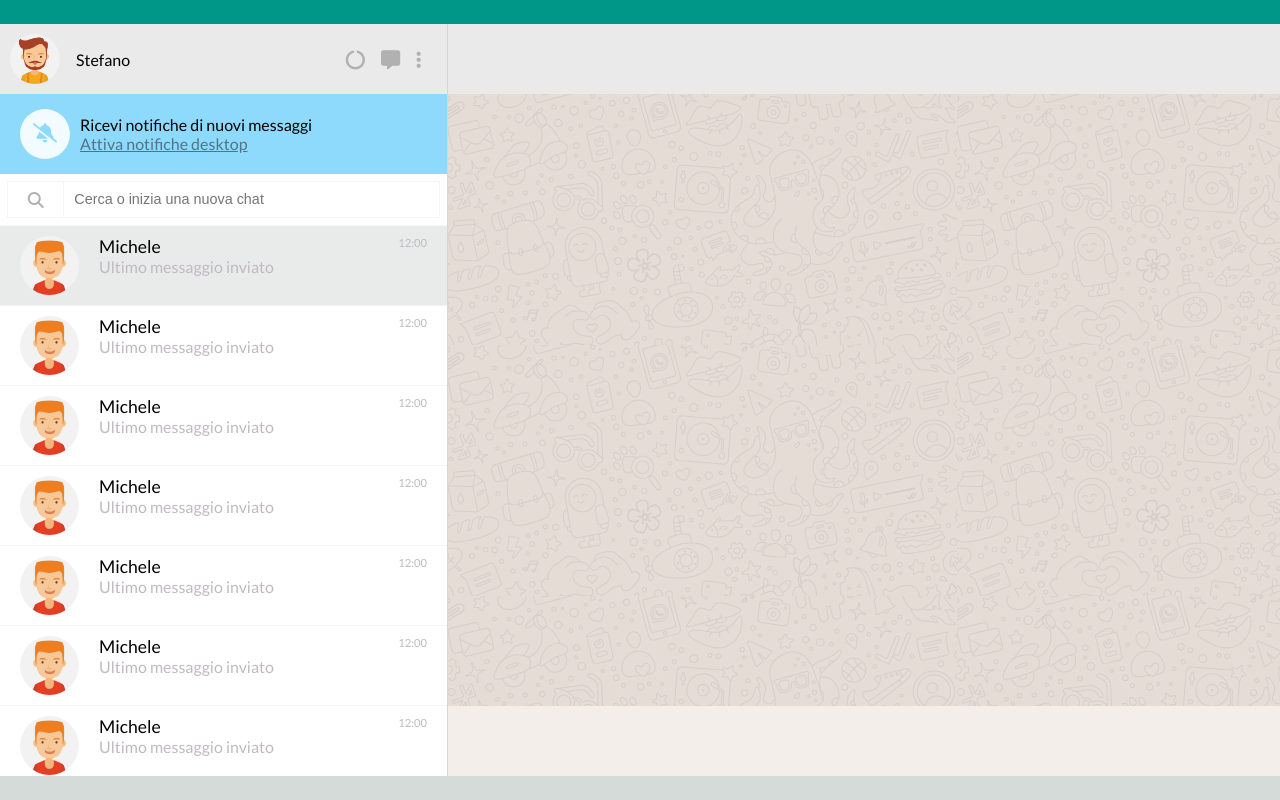
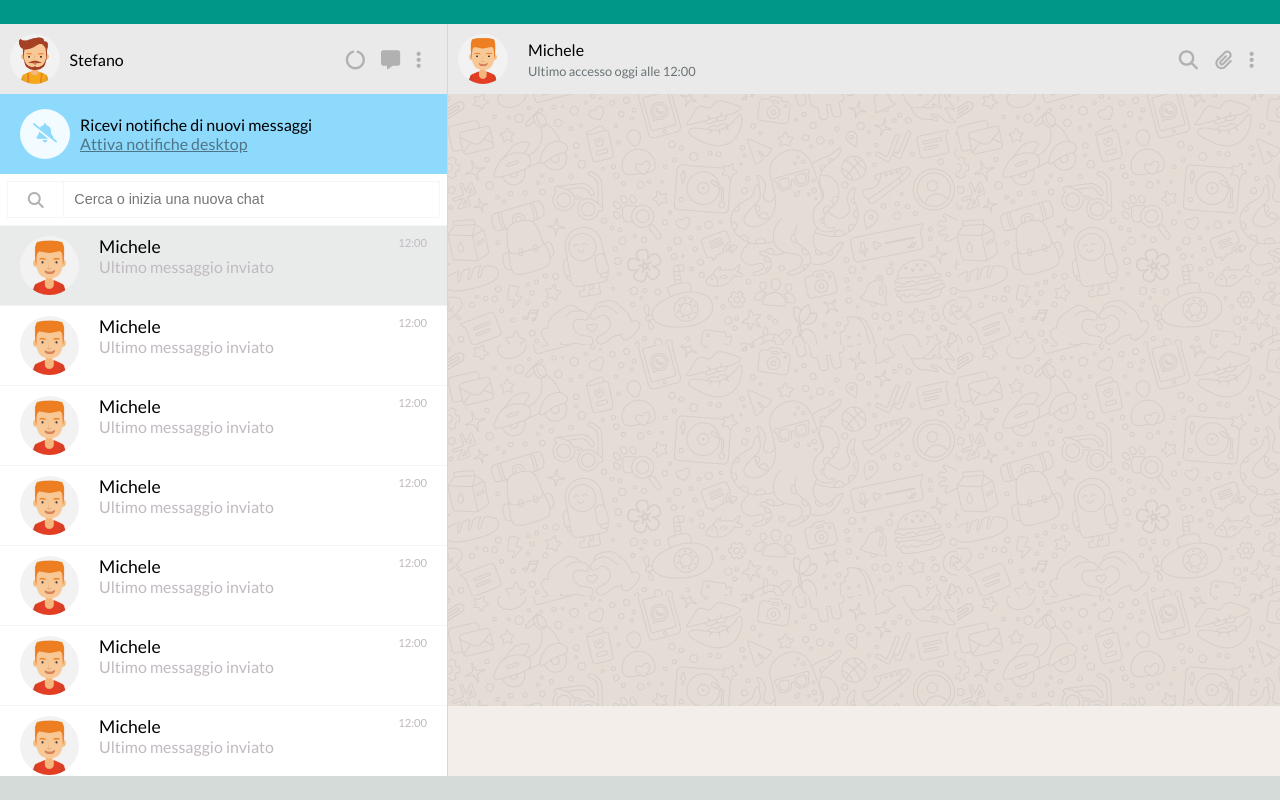
Before and after one commit to TheKaiser8/vue-boolzapp, a plain HTML site: page index.html in a window 1280 px wide. Drawn offline with nearby package versions, Linux system fonts and the light colour scheme.

Commit message:
Aggiunge in main header  chat attiva con dettagli In header-current-chat aggiunge: user-avatar e user-nav

```diff
--- a/css/style.css
+++ b/css/style.css
@@ -51,7 +51,7 @@ body {
     height: 100%;
     border-radius: 50%;
 }
-.user-nav {
+.user-nav, .chat-nav {
     display: flex;
     color: #b1b1b1;
 }
@@ -80,7 +80,7 @@ aside {
 }
 .user-avatar {
     display: flex;
-    justify-content: space-between;
+    flex-grow: 1;
     align-items: center;
     height: 100%;
 }
@@ -90,7 +90,7 @@ aside {
     align-items: center;
 }
 .info-user {
-    margin-left: 1rem;
+    margin-left: 0.6rem;
 }
 .banner {
     display: flex;
@@ -143,7 +143,7 @@ aside {
 .active {
     background-color: #e9ebeb;
 }
-.info-chat {
+.info-chat, .info-contact {
     flex-grow: 1;
     margin-left: 1.25rem;
 }
@@ -167,6 +167,15 @@ main {
     flex-grow: 1;
     background-image: url('../img/mine.jpg');
 }
+.header-current-chat {
+    display: flex;
+    align-items: center;
+}
+.info-contact__last-access {
+    font-size: 0.8rem;
+    color: #6b7376;
+    margin-top: .25rem;
+}
 .footer-current-chat {
     height: 4.375rem;
     background-color: #f3eeea;
--- a/index.html
+++ b/index.html
@@ -125,7 +125,24 @@
         <!-- /Aside con lista chat -->
         <!-- Main con chat attiva -->
         <main>
-            <header class="box-header header-current-chat"></header>
+            <!-- Header chat attiva -->
+            <header class="box-header header-current-chat">
+                <div class="user-avatar">
+                    <img class="img-avatar" src="img/avatar_1.jpg" alt="Michele">
+                    <div class="info-contact">
+                        <span class="info-contact__name">Michele</span>
+                        <p class="info-contact__last-access">Ultimo accesso oggi alle 12:00</p>
+                    </div>
+                </div>
+                <div class="chat-nav">
+                    <ul class="list-inline">
+                        <li><a href="#"><i class="fa-solid fa-magnifying-glass"></i></a></li>
+                        <li><a href="#"><i class="fa-solid fa-paperclip"></i></a></li>
+                        <li><a href="#"><i class="fa-solid fa-ellipsis-vertical"></i></a></li>
+                    </ul>
+                </div>
+            </header>
+            <!-- /Header chat attiva -->
             <div class="chat-container">
 
             </div>
```
